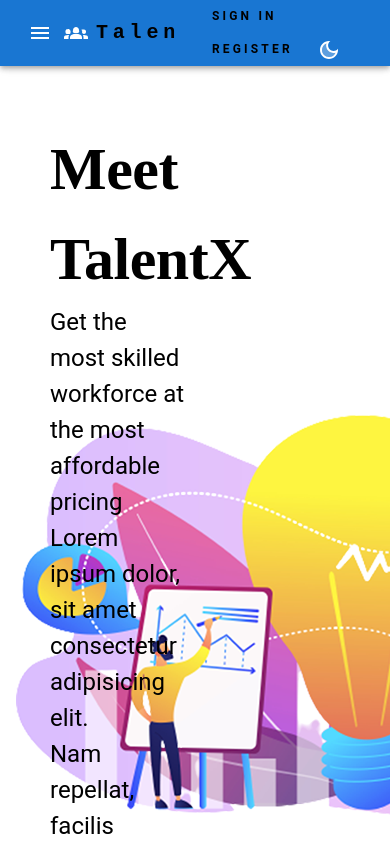
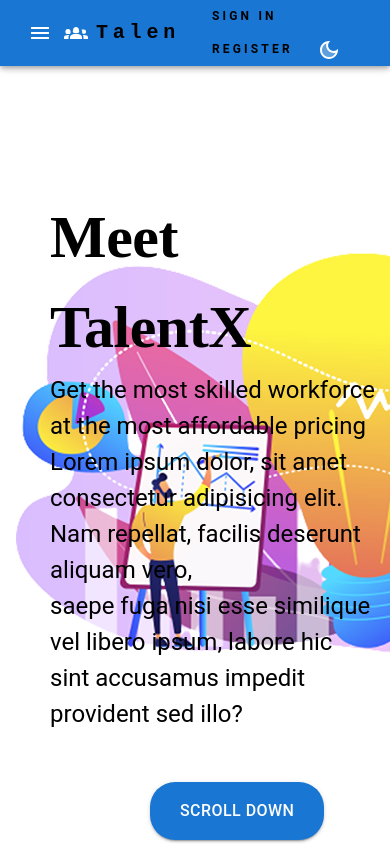
Before and after one commit to Divyshekhar/TalentX, a React (Vite) app: page / in a window 390 px wide. Shown: the top 844 px of the page. Built offline with nearby package versions, Linux system fonts and the light colour scheme.

Commit message:
mobile responsiveness

```diff
--- a/src/pages/Home.jsx
+++ b/src/pages/Home.jsx
@@ -61,7 +61,7 @@ function Home({ darkTheme }) {
           }}
         >
           <Grid container spacing={2}>
-          <Grid item xs={6}>
+          <Grid item xs={12}>
             <Typography
               variant="h2"
               sx={{
```
